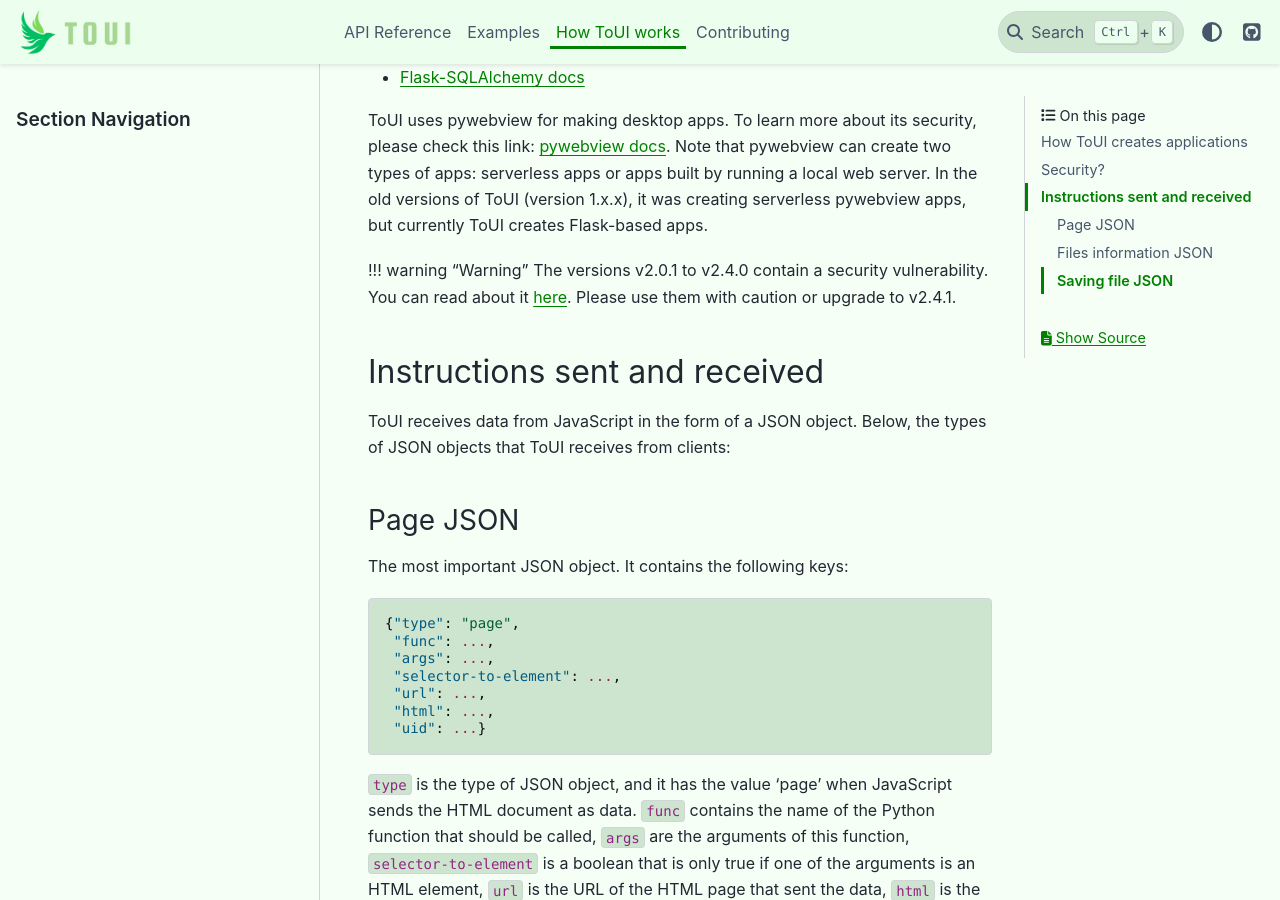
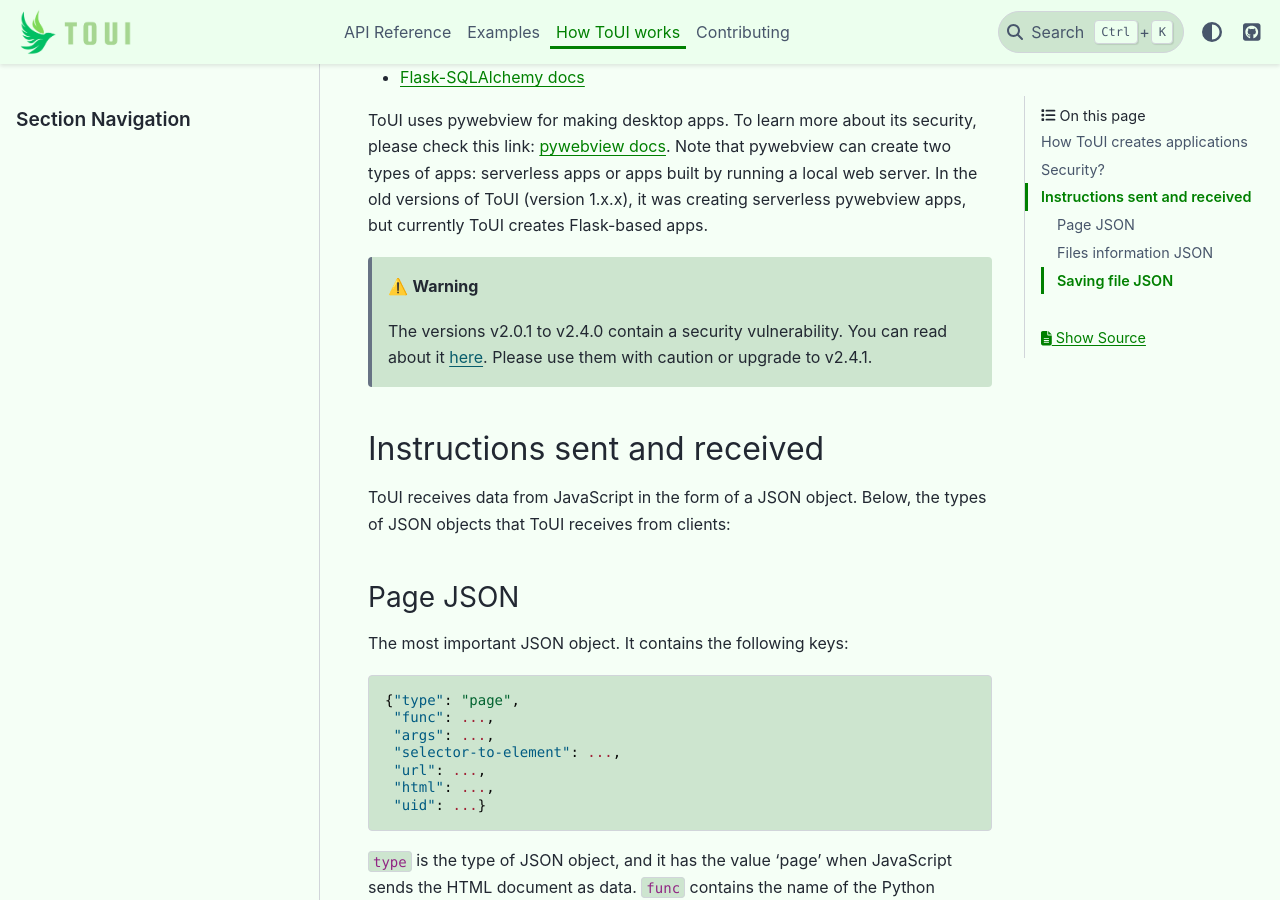
Before and after one commit to mubarakalmehairbi/ToUI, a Sphinx documentation site: the page built from docs/how_it_works.md, in a window 1280 px wide and 900 px high, scrolled down 1398 px. Built offline with Sphinx 7.4.7 and the PyData theme 0.15.4, drawn with Linux system fonts in a browser that asks for light colours.

Commit message:
Update docs

```diff
--- a/docs/how_it_works.md
+++ b/docs/how_it_works.md
@@ -22,8 +22,9 @@
 ToUI uses pywebview for making desktop apps. To learn more about its security, please check this link: [pywebview docs](https://pywebview.flowrl.com/). Note that pywebview can create two types of apps: serverless apps or apps built by running a local web server. In the old versions of ToUI (version 1.x.x), it was creating serverless pywebview apps, but currently ToUI creates Flask-based apps.
 
 
-!!! warning "Warning"
-    The versions v2.0.1 to v2.4.0 contain a security vulnerability. You can read about it [here](https://github.com/mubarakalmehairbi/ToUI/security/advisories/GHSA-hh7j-pg39-q563).  Please use them with caution or upgrade to v2.4.1.
+> ⚠️ **Warning**
+>
+> The versions v2.0.1 to v2.4.0 contain a security vulnerability. You can read about it [here](https://github.com/mubarakalmehairbi/ToUI/security/advisories/GHSA-hh7j-pg39-q563).  Please use them with caution or upgrade to v2.4.1.
 
 ## Instructions sent and received
 ToUI receives data from JavaScript in the form of a JSON object. Below, the types of JSON objects
```
